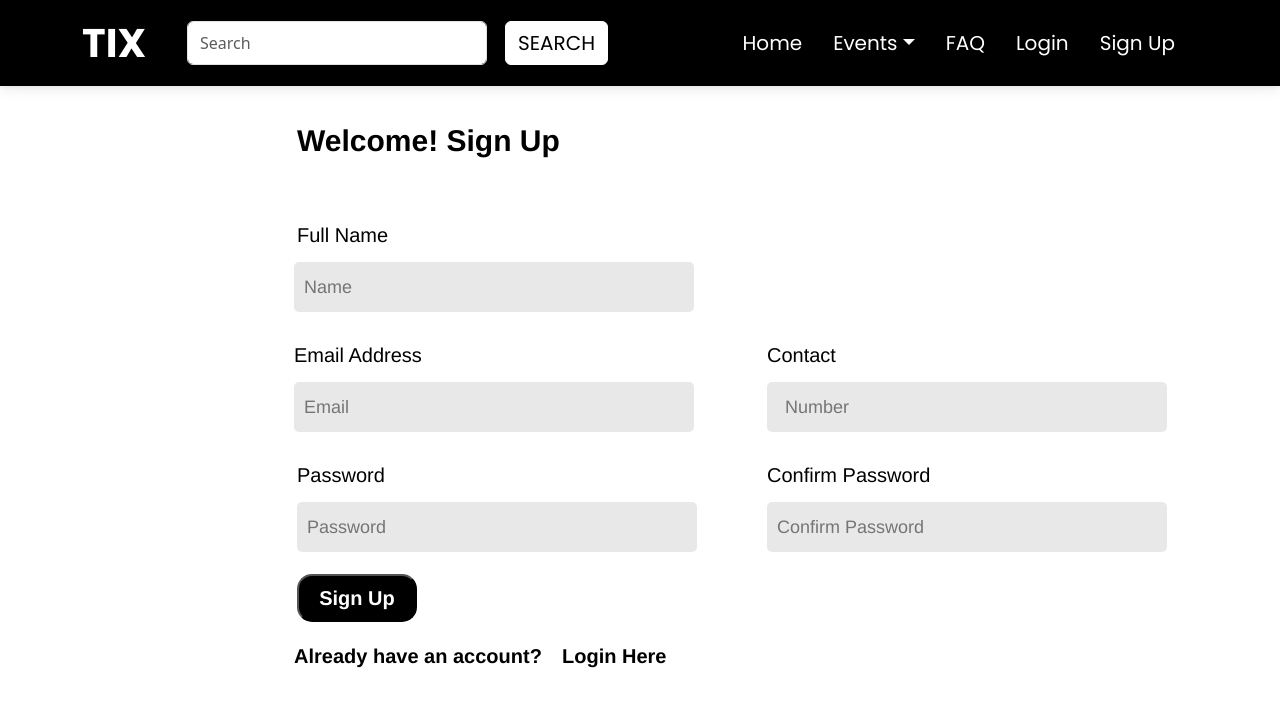
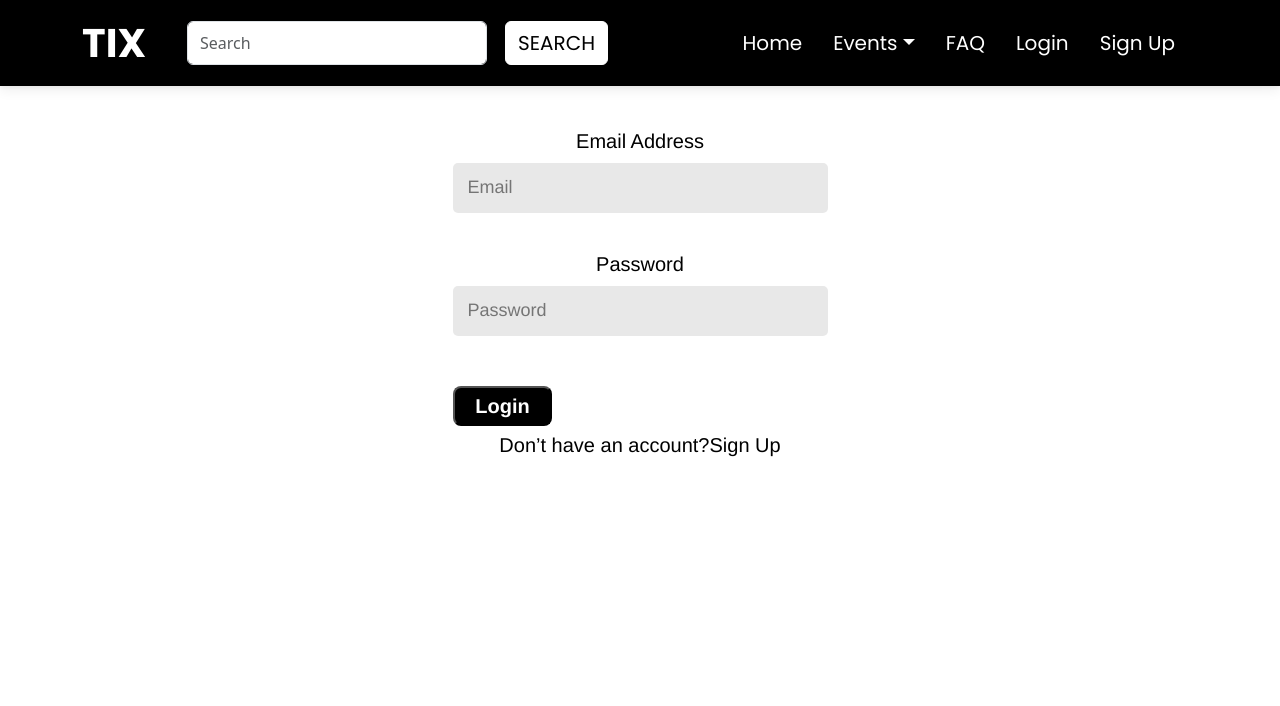
Before and after one commit to zqpaperpiano/tix-front-end, a React (Create React App) app: page / in a window 1280 px wide. Shown: the top 706 px of the page. Built offline with nearby package versions, Linux system fonts and the light colour scheme.

Commit message:
fixed connection to backend + css problems

```diff
--- a/package.json
+++ b/package.json
@@ -13,6 +13,7 @@
     "react": "^18.2.0",
     "react-bootstrap": "^2.8.0",
     "react-dom": "^18.2.0",
+    "react-password-strength-bar": "^0.4.1",
     "react-scripts": "^5.0.1",
     "web-vitals": "^2.1.4",
     "yup": "^1.2.0"
--- a/src/App.js
+++ b/src/App.js
@@ -3,7 +3,7 @@ import { Component } from 'react';
 import 'bootstrap/dist/css/bootstrap.min.css';
 import NavbarCompProfile from './Components/Navbar/NavbarCompProfile';
 import SignUp from './SignUp/SignUp';
-// import Login from './Login/Login';
+import Login from './Login/Login';
 // import EventsAll from './Events/EventsAll';
 import NavbarComp from './Components/Navbar/NavbarComp';
 // import EventsMusic from './Events/EventsMusic';
@@ -61,7 +61,7 @@ class App extends Component{
     return (
       <div className="App">
         <NavbarComp onRouteChange={this.onRouteChange} />
-        <SignUp onRouteChange={this.onRouteChange} loadUser={this.loadUser}/>
+        <Login onRouteChange={this.onRouteChange} loadUser={this.loadUser}/>
         {/* <header>
           {this.onUserLogin()}
         </header>
--- a/src/Login/Login.css
+++ b/src/Login/Login.css
@@ -1,134 +1,54 @@
-.login {
-  background-color: #ffffff;
-  display: flex;
-  flex-direction: row;
-  justify-content: center;
-  width: 100%;
+.login{
+  height: 100%;
+  display: grid;
+  grid-template-columns: 10% 80% 10%;
+  grid-template-rows: 10% 80% 5% 5%
 }
 
-.login .div {
-  background-color: #ffffff;
-  height: 1024px;
-  position: relative;
-  width: 1440px;
-}
-
-.login .navbar-instance {
-  left: 0 !important;
-  position: absolute !important;
-  top: 0 !important;
-}
-
-.login .text-wrapper-2 {
-  color: #000000;
-  font-family: "Poppins-SemiBold", Helvetica;
-  font-size: 30px;
-  font-weight: 600;
-  left: 523px;
-  letter-spacing: 0;
-  line-height: normal;
-  position: absolute;
-  top: 100px;
-}
-
-.login .email-address {
-  height: 88px;
-  left: 520px;
-  position: absolute;
-  top: 200px;
-  width: 404px;
-}
-
-.login .text-wrapper-3 {
-  color: #000000;
-  font-family: "Poppins-Medium", Helvetica;
-  font-size: 20px;
-  font-weight: 500;
-  left: 0;
-  letter-spacing: 0;
-  line-height: normal;
-  position: absolute;
-  top: 0;
-}
-
-.login .input-wrapper {
-  background-color: #d9d9d999;
-  border-radius: 5px;
-  height: 50px;
-  left: 0;
-  position: absolute;
-  top: 38px;
-  width: 400px;
-}
-
-.login .email-input {
-  background-color: transparent;
-  border: none;
-  color: #000000;
-  font-family: "Poppins-Regular", Helvetica;
-  font-size: 18px;
-  font-weight: 400;
-  height: 26px;
-  left: 16px;
-  letter-spacing: 0;
-  line-height: 26px;
-  padding: none;
-  position: absolute;
-  top: 12px;
-  white-space: nowrap;
-  width: 90%;
+.login-format{
+  height: 100%;
+  width: 100%;
+  grid-column-start: 2;
+  grid-row-start: 2;
+  display: grid;
   justify-content: center;
 }
 
-.login .password {
-  height: 88px;
-  left: 520px;
-  position: absolute;
-  top: 320px;
-  width: 404px;
+.login-form{
+  width: 500px;
+  display: flex;
+  flex-direction: column;
+  align-items: center;
 }
 
-.login .password-input {
-  background-color: transparent;
-  border: none;
-  color: #000000;
-  font-family: "Poppins-Regular", Helvetica;
-  font-size: 18px;
-  font-weight: 400;
-  height: 26px;
-  left: 16px;
-  letter-spacing: 0;
-  line-height: 26px;
-  padding: none;
-  position: absolute;
-  top: 12px;
-  white-space: nowrap;
-  width: 90%;
+.login .email-address{
+  padding-top: 60px;
+  width: 75%;
+}
+
+.login .password{
+  padding-top: 40px;
+  width: 75%;
+  padding-bottom: 50px;
+}
+
+.to-sign-up{
+  grid-row-start: 3;
+  grid-column-start: 2;
+  display: flex;
   justify-content: center;
 }
 
-.login .text-wrapper-4 {
-  color: #000000;
-  font-family: "Poppins-SemiBold", Helvetica;
-  font-size: 20px;
-  font-weight: 600;
-  left: 520px;
-  letter-spacing: 0;
-  line-height: 24px;
-  position: absolute;
-  text-align: center;
-  top: 560px;
-  white-space: nowrap;
+.welcome-login{
+  grid-row-start: 1;
+  grid-column-start: 2;
+  display: flex;
+  justify-content: center;
 }
 
-.login .sign-up-btm {
-  cursor: pointer;
-  left: 762px !important;
-  position: absolute !important;
-  top: 560px !important;
-}
 
-.login .login-btm {
+.login .login-btm{
+  margin-right: 275px;
   align-items: center;
   border-radius: 8px;
   box-sizing: border-box;
@@ -137,8 +57,7 @@
   height: 40px;
   padding: 12px 20px;
 
-  justify-content: center;
-  position: relative;
+  justify-content: flex-start;
   transition: all 0.3s ease;
   background-color: black;
   color: white;
@@ -152,8 +71,4 @@
   text-align: center;
   white-space: nowrap;
   width: fit-content;
-
-  left: 521px !important;
-  position: absolute !important;
-  top: 440px !important;
 }
--- a/src/Login/Login.jsx
+++ b/src/Login/Login.jsx
@@ -1,12 +1,13 @@
 import React from "react";
 import { Component } from "react";
 import "./Login.css";
+import axios from 'axios';
 
 
 class Login extends Component{
   constructor(){
     super();
-    this.state({
+    this.state = ({
       email: '',
       password: '',
       message: '',
@@ -31,7 +32,10 @@ class Login extends Component{
     e.preventDefault();
 
     try {
-      const response = await axios.post('/api/customer/login', formData);
+      const response = await axios.post('/api/customer/login', {
+        email: this.state.email,
+        password: this.state.password,
+      });
 
       if (response.status === 200) {
         const token = response.data;
@@ -76,19 +80,24 @@ class Login extends Component{
   render(){
     return (
       <div className="login">
-        <div className="div">
-          <div className="text-wrapper-2">Welcome Back! Login</div>
 
-          <form>
+        <div className="text-wrapper-2 welcome-login">
+            <p>Welcome Back! Login</p>
+          </div>
+
+        <div className="login-format">
+          <form className="login-form">
+
             <div className="email-address">
-            <div className="text-wrapper-3">Email Address</div>
+              <div className="text-wrapper-3 login-inputs">Email Address</div>
               <div className="input-wrapper">
                 <input
                 onChange={this.onEmailChange}
                 type="email"
-              className="email-input" placeholder="Email"/>
+                className="data-input" placeholder="Email"/>
               </div>
             </div>
+
 
             <div className="password">
               <div className="text-wrapper-3">Password</div>
@@ -96,20 +105,26 @@ class Login extends Component{
                 <input
                 onChange={this.onPasswordChange}
                 type="password"
-              className="password-input" placeholder="Password"/>
+                className="data-input" placeholder="Password"/>
               </div>
             </div>
 
-          </form>
-
-          <div className="text-wrapper-4">Don’t have an account?</div>
-          <p
-          onClick={() => {this.onClickSignup()}}
-          className="text-wrapper-4 sign-up-btm">Sign Up</p>
+            <div className="login-button-position">
               <button
               onClick={() => {this.onClickLogin()}}
               className="login-btm">Login</button>
             </div>
+
+          </form>
+        </div>
+
+        <div className="to-sign-up">
+            <div className="text-wrapper-3">Don’t have an account?</div>
+            <p
+            onClick={() => {this.onClickSignup()}}
+            className="text-wrapper-3 sign-up-btm">Sign Up</p>
+        </div>
+
       </div>
     );
   }
--- a/src/SignUp/SignUp.css
+++ b/src/SignUp/SignUp.css
@@ -1,197 +1,136 @@
-.sign-up {
-  background-color: #ffffff;
-  display: flex;
-  flex-direction: row;
-  justify-content: center;
+.sign-up{
+  background-color: white;
+  height: 100%;
   width: 100%;
+  display: grid;
+  grid-template-columns: 20% 60% 20%;
+  grid-template-rows: 10% 80% 5% 5%;
 }
 
-.sign-up .div {
-  background-color: #ffffff;
-  height: 1024px;
-  position: relative;
-  width: 1440px;
+.welcome-sign-up{
+  grid-column-start: 2;
+  padding-bottom: 50px;
 }
 
-.sign-up .text-wrapper-2 {
+.format{
+  grid-column-start:2;
+  grid-row-start: 2;
+
+  display: grid;
+  grid-template-columns: 50% 50%;
+  column-gap: 50px;
+}
+
+.left-sign-ups{
+  grid-column-start: 1;
+  display: grid;
+  grid-template-rows: 25% 25% 25% 25%;
+  row-gap: 10px;
+}
+
+.right-sign-ups{
+  grid-column-start: 2;
+  display: grid;
+  grid-template-rows: 25% 25% 25% 25%;
+  row-gap: 10px;
+}
+
+.left-sign-ups > .full-name{
+  display: flex;
+  flex-direction: column;
+  height: 100%;
+}
+
+.left-sign-ups > .email-address{
+  grid-row-start: 2;
+  display: flex;
+  flex-direction: column;
+  height: 100%;
+}
+
+.left-sign-ups > .password{
+  grid-row-start: 3;
+  display: flex;
+  flex-direction: column;
+  height: 100%;
+}
+
+.right-sign-ups > .contact{
+  grid-row-start: 2;
+}
+
+.right-sign-ups > .confirm-password{
+  grid-row-start: 3;
+}
+
+.login-here{
+  display: flex;
+  grid-row-start: 3;
+  grid-column-start: 2;
+}
+
+.text-wrapper-2 {
   color: #000000;
   font-family: "Poppins-SemiBold", Helvetica;
   font-size: 30px;
   font-weight: 600;
-  left: 297px;
   letter-spacing: 0;
   line-height: normal;
-  position: absolute;
-  top: 100px;
 }
 
-.sign-up .full-name {
-  height: 88px;
-  left: 294px;
-  position: absolute;
-  top: 200px;
-  width: 404px;
-}
-
-.sign-up .text-wrapper-3 {
+.text-wrapper-3 {
   color: #000000;
   font-family: "Poppins-Medium", Helvetica;
   font-size: 20px;
   font-weight: 500;
-  left: 3px;
   letter-spacing: 0;
   line-height: normal;
-  position: absolute;
-  top: 0;
+  padding-bottom: 10px;;
 }
 
-.sign-up .input-wrapper {
+.input-wrapper {
   background-color: #d9d9d999;
   border-radius: 5px;
   height: 50px;
-  left: 0;
-  position: absolute;
-  top: 38px;
-  width: 400px;
+  width: 100%;
 }
 
-.sign-up .name-input {
+.data-input {
   background-color: transparent;
   border: none;
   color: #000000;
   font-family: "Poppins-Regular", Helvetica;
   font-size: 18px;
   font-weight: 400;
-  height: 40px;
-  left: 8px;
   letter-spacing: 0;
   line-height: 26px;
-  padding: none;
-  position: absolute;
-  top: 5px;
+  padding-left: 15px;
   white-space: nowrap;
-  width: 96%;
+  width: 100%;
+  height: 100%;
+  border-radius: 5px;
   justify-content: center;
 }
 
-.sign-up .email-address {
-  height: 88px;
-  left: 294px;
+.sign-up .sign-up-btm{
+  grid-row-start: 4;
+
+  font-family: "Poppins-SemiBold", Helvetica;
+  font-size: 20px;
+  font-weight: 600;
+
+  letter-spacing: 0;
+  line-height: 24px;
   position: absolute;
-  top: 320px;
-  width: 404px;
-}
+  text-align: center;
 
-.sign-up .text-wrapper-4 {
-  color: #000000;
-  font-family: "Poppins-Medium", Helvetica;
-  font-size: 20px;
-  font-weight: 500;
-  left: 0;
-  letter-spacing: 0;
-  line-height: normal;
-  position: absolute;
-  top: 0;
-}
+  white-space: nowrap;
 
-.sign-up .email-input {
-  background-color: transparent;
-  border: none;
-  color: #000000;
-  font-family: "Poppins-Regular", Helvetica;
-  font-size: 18px;
-  font-weight: 400;
-  height: 40px;
-  left: 8px;
-  letter-spacing: 0;
-  line-height: 26px;
-  padding: none;
-  position: absolute;
-  top: 5px;
-  white-space: nowrap;
-  width: 96%;
-  justify-content: center;
-}
-
-.sign-up .password {
-  height: 88px;
-  left: 297px;
-  position: absolute;
-  top: 440px;
-  width: 404px;
-}
-
-.sign-up .password-input{
-  background-color: transparent;
-  border: none;
-  color: #000000;
-  font-family: "Poppins-Regular", Helvetica;
-  font-size: 18px;
-  font-weight: 400;
-  height: 40px;
-  left: 8px;
-  letter-spacing: 0;
-  line-height: 26px;
-  padding: none;
-  position: absolute;
-  top: 5px;
-  white-space: nowrap;
-  width: 96%;
-  justify-content: center;
-}
-
-.sign-up .confirm-password-input{
-  background-color: transparent;
-  border: none;
-  color: #000000;
-  font-family: "Poppins-Regular", Helvetica;
-  font-size: 18px;
-  font-weight: 400;
-  height: 40px;
-  left: 8px;
-  letter-spacing: 0;
-  line-height: 26px;
-  padding: none;
-  position: absolute;
-  top: 5px;
-  white-space: nowrap;
-  width: 96%;
-  justify-content: center;
-}
-
-.sign-up .confirm-password {
-  height: 88px;
-  left: 767px;
-  position: absolute;
-  top: 440px;
-  width: 404px;
-}
-
-.sign-up .contact {
-  height: 88px;
-  left: 767px;
-  position: absolute;
-  top: 320px;
-  width: 404px;
-}
-
-.sign-up .contact-input {
-  background-color: transparent;
-  border: none;
-  color: #000000;
-  font-family: "Poppins-Regular", Helvetica;
-  font-size: 18px;
-  font-weight: 400;
-  height: 26px;
-  left: 16px;
-  letter-spacing: 0;
-  line-height: 26px;
-  padding: none;
-  position: absolute;
-  top: 12px;
-  white-space: nowrap;
-  width: 90%;
-  justify-content: center;
+  background-color: black;
+  color: white;
+  padding: 10px;
+  width: 6em;
+  border-radius: 15px;
 }
 
 .sign-up .text-wrapper-5 {
@@ -199,41 +138,13 @@
   font-family: "Poppins-SemiBold", Helvetica;
   font-size: 20px;
   font-weight: 600;
-  left: 294px;
   letter-spacing: 0;
   line-height: 24px;
-  position: absolute;
   text-align: center;
-  top: 620px;
   white-space: nowrap;
 }
 
-.sign-up .login-btm {
+.login-btm{
+  padding-left: 15px;
   cursor: pointer;
-  left: 562px !important;
-  position: absolute !important;
-  top: 620px !important;
 }
-
-.sign-up .sign-up-btm {
-  font-family: "Poppins-SemiBold", Helvetica;
-  font-size: 20px;
-  font-weight: 600;
-  left: 520px;
-  letter-spacing: 0;
-  line-height: 24px;
-  position: absolute;
-  text-align: center;
-  top: 560px;
-  white-space: nowrap;
-
-  background-color: black;
-  color: white;
-  padding: 10px;
-  width: 6em;
-  border-radius: 15px;
-
-  left: 297px !important;
-  position: absolute !important;
-  top: 550px !important;
-}
--- a/src/SignUp/SignUp.jsx
+++ b/src/SignUp/SignUp.jsx
@@ -2,6 +2,7 @@ import React from "react";
 import { Component, useState, useEffect } from "react";
 import "./SignUp.css";
 import axios from 'axios';
+import PasswordStrengthBar from "react-password-strength-bar";
 
 class SignUp extends Component{
   constructor(){
@@ -128,67 +129,84 @@ class SignUp extends Component{
   render(){
     return (
       <div className="sign-up">
-        <div className="div">
-          <div className="text-wrapper-2">Welcome! Sign Up</div>
+        <div className="welcome-sign-up">
+          <p className="text-wrapper-2"> Welcome! Sign Up Here!</p>
+        </div>
 
-          <form>
+        <div className="format">
+
+            <div className="left-sign-ups">
+
               <div className="full-name">
                 <div className="text-wrapper-3">Full Name</div>
               <div className="input-wrapper">
                 <input
                 onChange={this.onNameChange}
-              className="name-input" placeholder="Name"/>
+                className="data-input" placeholder="Name"/>
               </div>
             </div>
 
             <div className="email-address">
-            <div className="text-wrapper-4">Email Address</div>
+              <div className="text-wrapper-3">Email Address</div>
               <div className="input-wrapper">
                 <input
                 onChange={this.onEmailChange}
-              type="email" className="email-input" placeholder="Email"/>
+                type="email" className="data-input" placeholder="Email"/>
               </div>
             </div>
 
             <div className="password">
-            <div className="text-wrapper-4">Password</div>
+              <div className="text-wrapper-3">Password</div>
               <div className="input-wrapper">
                 <input
                 onChange={this.onPasswordChange}
-              type="password" className="password-input" placeholder="Password"/>
+                type="password" className="data-input" placeholder="Password"/>
+                <PasswordStrengthBar
+                minLength={8}
+                password={this.state.registerPassword} />
               </div>
             </div>
 
+            <div className="submit-button">
+            <input
+          type="submit"
+          onClick={() => {this.onClickSubmit()}}
+          className="sign-up-btm" value="Sign Up"/>
+          </div>
+
+            </div>
+
+         <div className="right-sign-ups">
+
          <div className="confirm-password">
-            <div className="text-wrapper-4">Confirm Password</div>
+            <div className="text-wrapper-3">Confirm Password</div>
             <div className="input-wrapper">
               <input
               onChange={this.onConfirmPasswordChange}
-              type="password" className="confirm-password-input" placeholder="Confirm Password"/>
+              type="password" className="data-input" placeholder="Confirm Password"/>
             </div>
           </div>
 
           <div className="contact">
-            <div className="text-wrapper-4">Contact</div>
+            <div className="text-wrapper-3">Contact</div>
             <div className="input-wrapper">
               <input
-              onChange={this.onContactChange}
-              className="contact-input" placeholder="Number"/>
+              onChange={this.onPasswordChange}
+              className="data-input" placeholder="Number"/>
             </div>
           </div>
 
+         </div>
+
+          </div>
+
+        <div className="login-here">
             <div className="text-wrapper-5">Already have an account?</div>
             <p
             onClick={() => {this.onClickLogin()}}
             className="text-wrapper-5 login-btm">Login Here</p>
+          </div>
 
-          <input
-          type="submit"
-          onClick={(e) => {this.onClickSubmit(e)}}
-          className="sign-up-btm" value="Sign Up"/>
-          </form>
-
-        </div>
       </div>
     );
   }
```
Also changed, not shown: 1 other file (tests, documents, lock files or other folders). Lines whose indentation alone changed are shown as unchanged.
